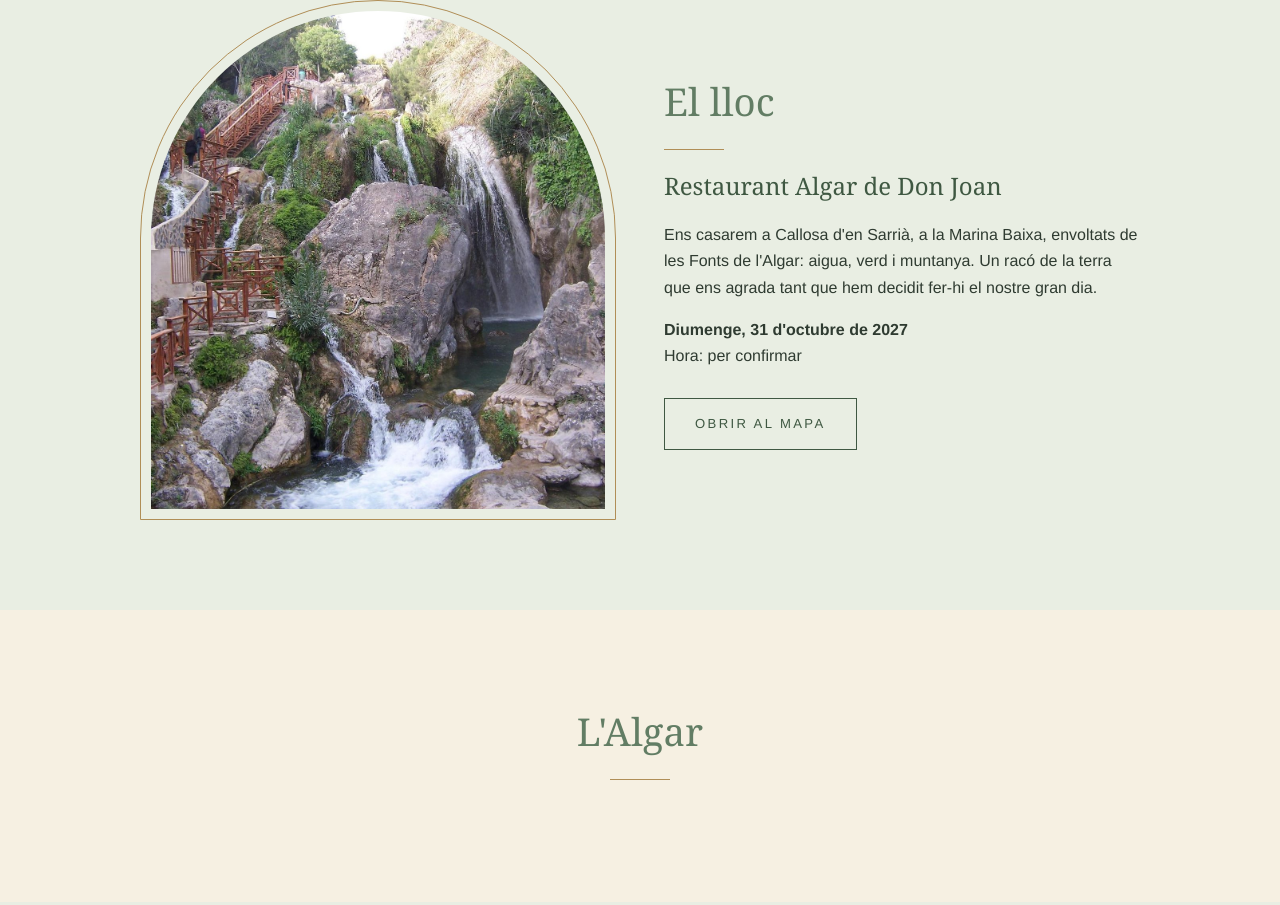
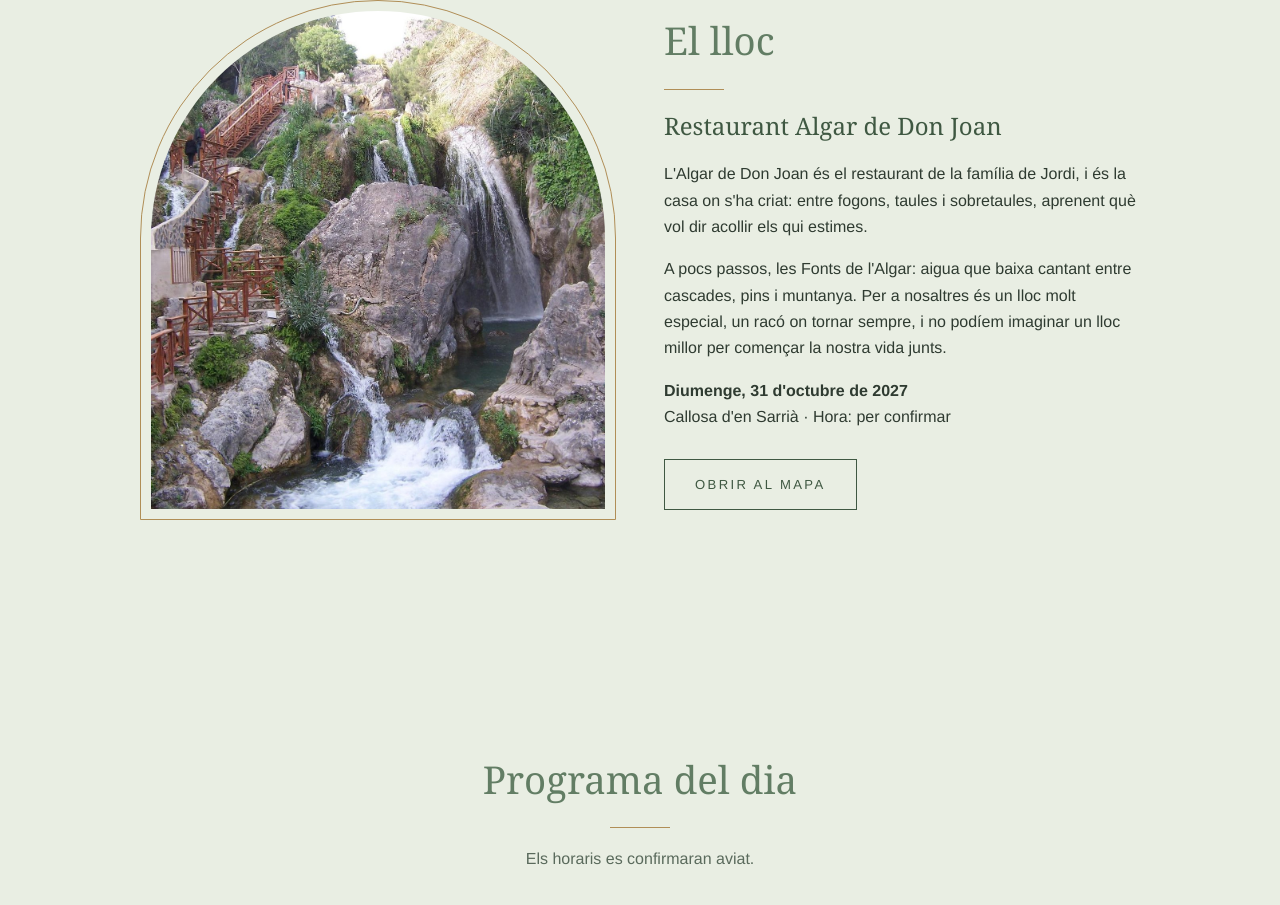
Before and after one commit to Jordi-llorca/casament-jordi-pol, a plain HTML site: page index.html in a window 1280 px wide. Shown: the part 2261-3166 px from the top of the page. Drawn offline with Linux system fonts and the light colour scheme.

Commit message:
Fusiona lloc i Algar

```diff
--- a/index.html
+++ b/index.html
@@ -63,16 +63,13 @@
     <div class="txt">
       <h2>El lloc</h2>
       <h3>Restaurant Algar de Don Joan</h3>
-      <p>Ens casarem a Callosa d'en Sarrià, a la Marina Baixa, envoltats de les Fonts de l'Algar: aigua, verd i muntanya. Un racó de la terra que ens agrada tant que hem decidit fer-hi el nostre gran dia.</p>
-      <p><b>Diumenge, 31 d'octubre de 2027</b><br>Hora: per confirmar</p>
+      <p>L'Algar de Don Joan és el restaurant de la família de Jordi, i és la casa on s'ha criat: entre fogons, taules i sobretaules, aprenent què vol dir acollir els qui estimes.</p>
+      <p>A pocs passos, les Fonts de l'Algar: aigua que baixa cantant entre cascades, pins i muntanya. Per a nosaltres és un lloc molt especial, un racó on tornar sempre, i no podíem imaginar un lloc millor per començar la nostra vida junts.</p>
+      <p><b>Diumenge, 31 d'octubre de 2027</b><br>Callosa d'en Sarrià · Hora: per confirmar</p>
       <a class="btn ghost" href="https://www.google.com/maps/search/?api=1&query=Restaurante+Algar+de+Don+Joan+Callosa+d%27en+Sarria" target="_blank" rel="noopener">Obrir al mapa</a>
     </div>
   </div>
-</section>
-
-<section id="galeria" class="sec">
-  <h2>L'Algar</h2>
-  <div class="gallery">
+  <div class="gallery" style="margin-top:48px">
     <figure><img src="img/algar-1.jpg" alt="Restaurant Algar de Don Joan" onerror="this.parentNode.remove()"></figure>
     <figure><img src="img/algar-2.jpg" alt="Restaurant Algar de Don Joan" onerror="this.parentNode.remove()"></figure>
     <figure><img src="img/algar-3.jpg" alt="Restaurant Algar de Don Joan" onerror="this.parentNode.remove()"></figure>
```
